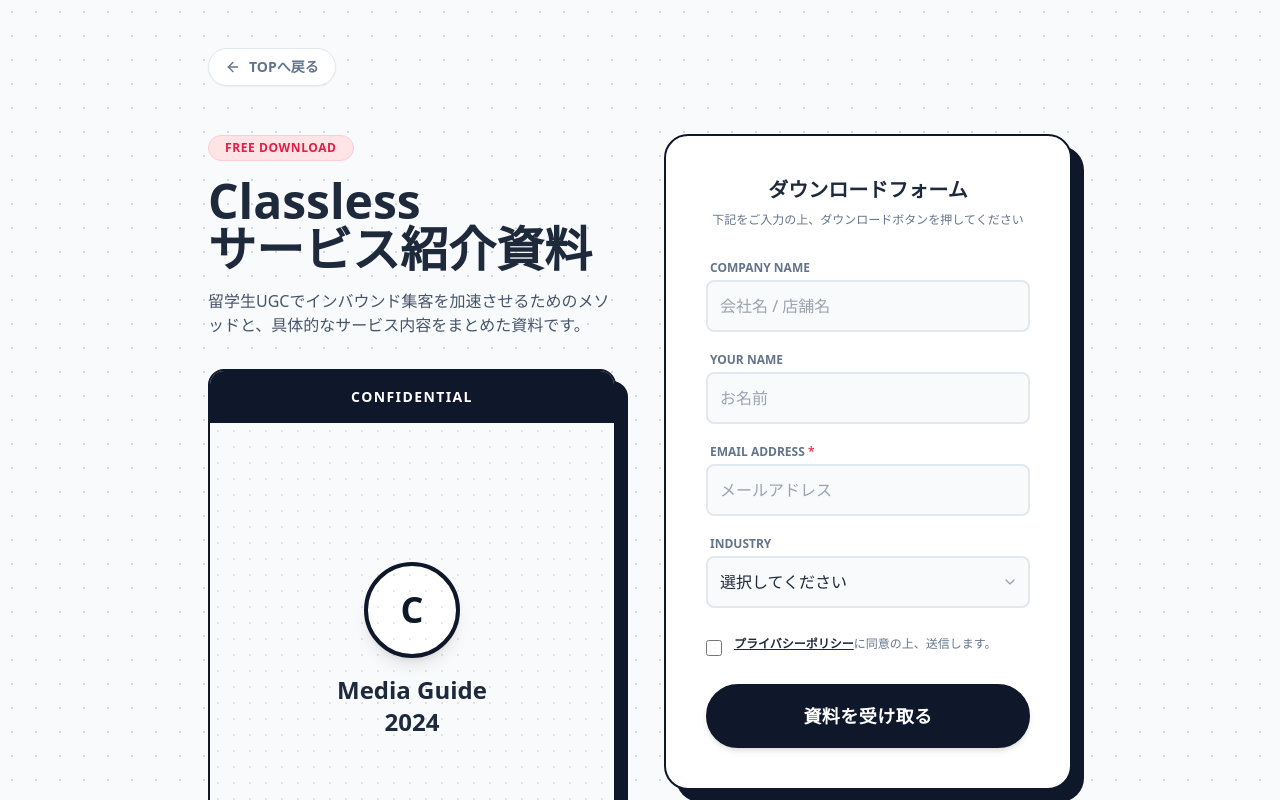
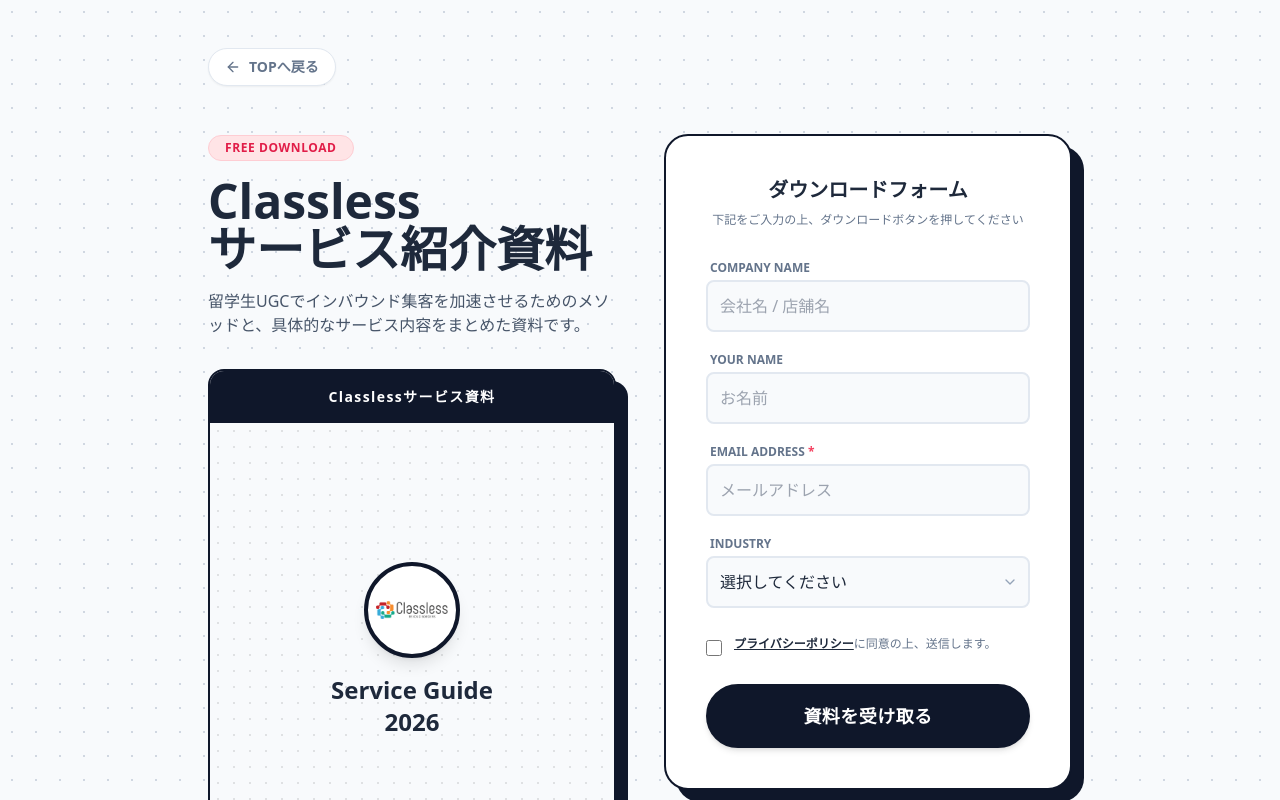
Before and after one commit to yutamaruyama137-lgtm/classless-website, a React (Vite) app: page / in a window 1280 px wide. Both pictures are taken after a click on the link "資料ダウンロード". Shown: the top 800 px of the page. Built offline with nearby package versions, Linux system fonts and the light colour scheme.

Commit message:
EmailJS設定確認完了、資料プレビューを修正（ClasslessロゴとService Guide 2026に変更）、エラーハンドリング改善

```diff
--- a/src/App.jsx
+++ b/src/App.jsx
@@ -14,7 +14,8 @@
 const EMAILJS_PUBLIC_KEY = '4X-cAwUOs5FYULv7O'; // EmailJSのPublic Key
 
 // 資料ダウンロードリンク
-const DOWNLOAD_LINK = 'https://drive.google.com/uc?export=download&id=1D8yevDVLqC88gCJfHIE4plwCuEFpF1qE'; // Google Driveの資料URL
+const DOWNLOAD_LINK = 'https://drive.google.com/file/d/1D8yevDVLqC88gCJfHIE4plwCuEFpF1qE/view?usp=sharing'; // Google Driveの共有リンク
+const DOWNLOAD_DIRECT_LINK = 'https://drive.google.com/uc?export=download&id=1D8yevDVLqC88gCJfHIE4plwCuEFpF1qE'; // 直接ダウンロードリンク（フォールバック用）
 
 /* Classless UI Theme V2 (Refined)
   - Concept: Neo-Brutalism x Pop
@@ -191,9 +192,6 @@
     };
 
     try {
-      // EmailJSを初期化
-      emailjs.init(EMAILJS_PUBLIC_KEY);
-
       // 現在時刻を取得（日本時間）
       const now = new Date();
       const timeString = now.toLocaleString('ja-JP', {
@@ -866,9 +864,6 @@
     };
 
     try {
-      // EmailJSを初期化
-      emailjs.init(EMAILJS_PUBLIC_KEY);
-
       // 現在時刻を取得（日本時間）
       const now = new Date();
       const timeString = now.toLocaleString('ja-JP', {
@@ -879,7 +874,8 @@
         minute: '2-digit'
       });
 
-      // 管理者への通知メールを送信
+      // 管理者への通知メールを送信（エラーが発生してもダウンロードページには遷移）
+      try {
         await emailjs.send(
           EMAILJS_SERVICE_ID,
           EMAILJS_TEMPLATE_ID_DOWNLOAD,
@@ -893,12 +889,17 @@
             industry: formData.industry,
           }
         );
+      } catch (emailError) {
+        // メール送信エラーはログに記録するが、ダウンロードページへの遷移は続行
+        console.error('メール送信エラー（ダウンロードページには遷移します）:', emailError);
+      }
 
-      // メール送信成功後、サンクスページに遷移（ダウンロード用）
+      // メール送信の成否に関わらず、サンクスページに遷移（ダウンロード用）
       onNavigate('thanks', { fromDownload: true });
     } catch (error) {
-      console.error('メール送信エラー:', error);
-      alert('送信に失敗しました。しばらくしてから再度お試しください。');
+      console.error('フォーム送信エラー:', error);
+      // エラーが発生してもダウンロードページには遷移
+      onNavigate('thanks', { fromDownload: true });
     } finally {
       setIsSubmittingDownload(false);
     }
@@ -928,13 +929,22 @@
 
             {/* Document Preview Visual */}
             <div className="relative aspect-[4/5] bg-white border-2 border-slate-900 rounded-2xl shadow-[12px_12px_0px_0px_#0f172a] overflow-hidden flex flex-col group cursor-pointer hover:-translate-y-2 transition-transform duration-300">
-               <div className="bg-slate-900 text-white p-4 text-center font-bold text-sm tracking-widest">CONFIDENTIAL</div>
+               <div className="bg-slate-900 text-white p-4 text-center font-bold text-sm tracking-widest">Classlessサービス資料</div>
                <div className="flex-1 p-8 flex flex-col items-center justify-center bg-slate-50 relative">
                  <div className="absolute inset-0 opacity-10 bg-[radial-gradient(#000_1px,transparent_1px)] [background-size:16px_16px]"></div>
-                 <div className="w-24 h-24 bg-white rounded-full border-4 border-slate-900 flex items-center justify-center mb-4 shadow-lg">
-                   <div className="text-4xl font-black text-slate-900">C</div>
+                 <div className="w-24 h-24 bg-white rounded-full border-4 border-slate-900 flex items-center justify-center mb-4 shadow-lg relative z-10">
+                   <img
+                     src="/classless-logo.png"
+                     alt="Classless"
+                     className="w-full h-full object-contain p-2"
+                     onError={(e) => {
+                       console.error('ロゴ画像の読み込みエラー:', e.target.src);
+                       e.target.style.display = 'none';
+                       e.target.parentElement.innerHTML = '<div class="text-4xl font-black text-slate-900">C</div>';
+                     }}
+                   />
                  </div>
-                 <div className="text-2xl font-black text-center text-slate-800">Media Guide<br/>2024</div>
+                 <div className="text-2xl font-black text-center text-slate-800 relative z-10">Service Guide<br/>2026</div>
                </div>
                <div className="absolute bottom-4 right-4 bg-sky-400 text-white p-2 rounded-full border-2 border-slate-900 shadow-md">
                  <Download size={20} />
@@ -1283,8 +1293,25 @@
 
 const ThanksPage = ({ onNavigate, fromDownload = false }) => {
   const handleDownload = () => {
-    // 資料をダウンロード
+    // まず直接ダウンロードを試す
+    try {
+      const link = document.createElement('a');
+      link.href = DOWNLOAD_DIRECT_LINK;
+      link.download = 'Classlessサービス紹介資料.pdf';
+      link.target = '_blank';
+      document.body.appendChild(link);
+      link.click();
+      document.body.removeChild(link);
+
+      // 直接ダウンロードが失敗した場合のフォールバック（少し待ってから共有リンクを開く）
+      setTimeout(() => {
         window.open(DOWNLOAD_LINK, '_blank');
+      }, 500);
+    } catch (error) {
+      // エラーが発生した場合は共有リンクを開く
+      console.error('ダウンロードエラー:', error);
+      window.open(DOWNLOAD_LINK, '_blank');
+    }
   };
 
   return (
@@ -1359,6 +1386,11 @@
   const [currentPage, setCurrentPage] = useState('home'); // home | download | thanks | company | privacy
   const [pageProps, setPageProps] = useState({}); // ページ遷移時の追加情報
 
+  // EmailJSを初期化（アプリ起動時に一度だけ）
+  useEffect(() => {
+    emailjs.init(EMAILJS_PUBLIC_KEY);
+  }, []);
+
   // Reset scroll on page change
   useEffect(() => {
     window.scrollTo(0, 0);
```
Lines whose indentation alone changed are shown as unchanged.
